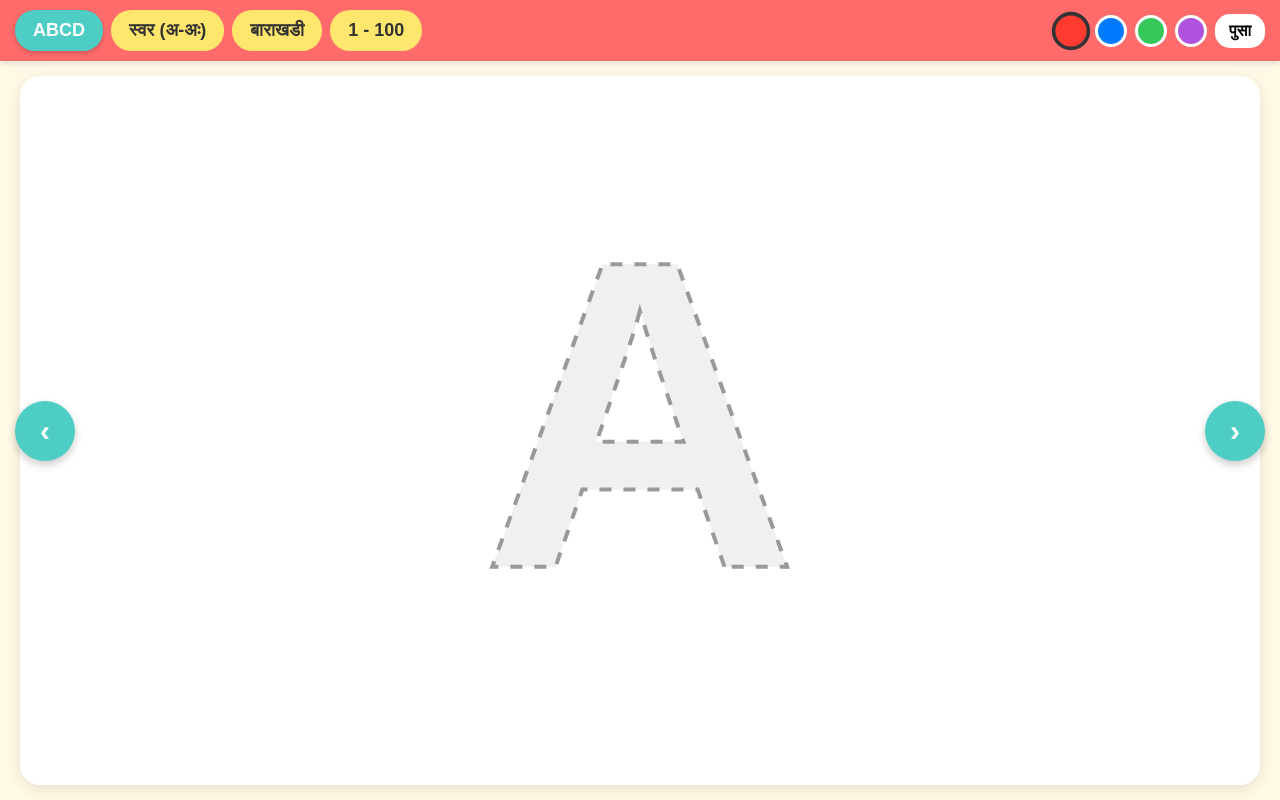
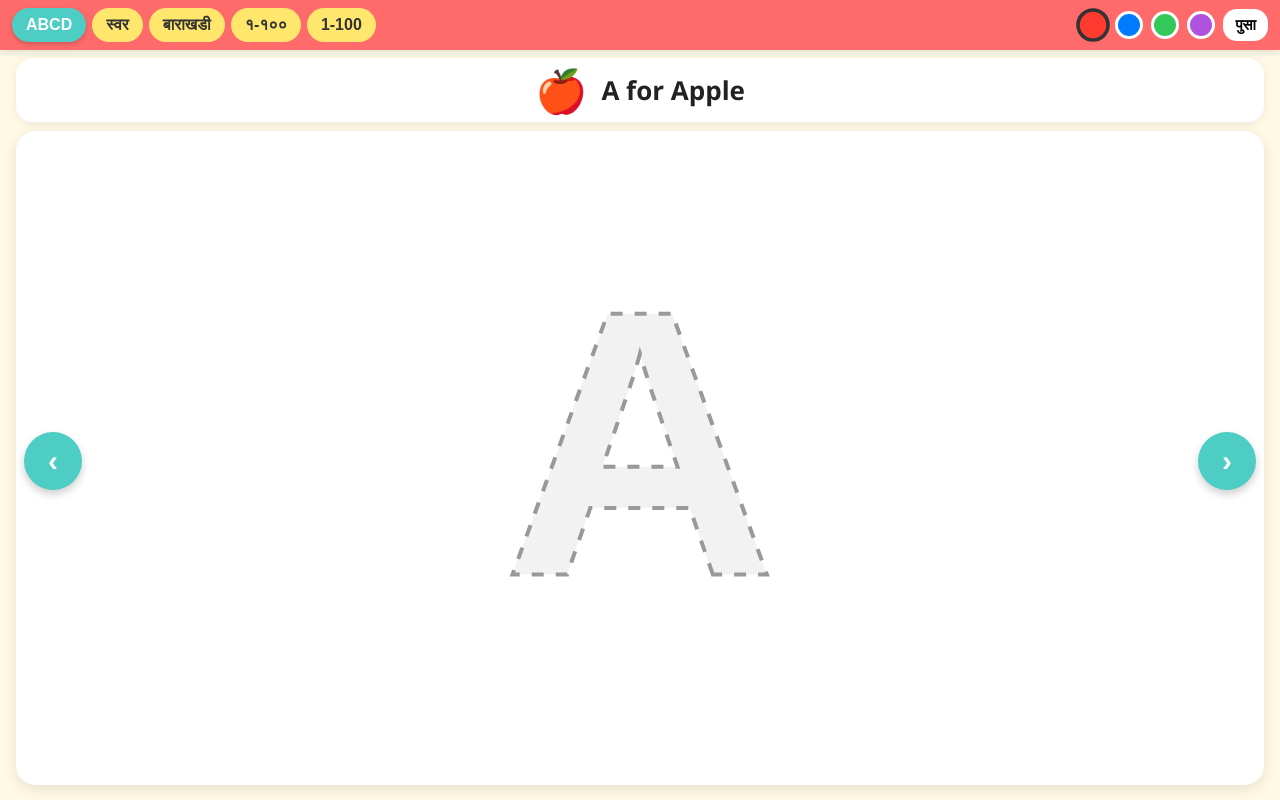
Before and after one commit to ogasiddha/kids_app, a plain HTML site: page index.html in a window 1280 px wide. Drawn offline with Linux system fonts and the light colour scheme.

Commit message:
Refactor styles and enhance functionality in index.html
Updated styles for header, tabs, buttons, and added an info banner. Adjusted padding, font sizes, and added new functionality for Marathi numbers.

```diff
--- a/index.html
+++ b/index.html
@@ -25,22 +25,25 @@
     }
     header {
       background: #FF6B6B;
-      padding: 10px 15px;
+      padding: 8px 12px;
       display: flex;
       justify-content: space-between;
       align-items: center;
       box-shadow: 0 3px 6px rgba(0,0,0,0.1);
+      flex-wrap: wrap;
+      gap: 6px;
     }
     .tabs {
       display: flex;
-      gap: 8px;
+      gap: 6px;
+      flex-wrap: wrap;
     }
     .tab-btn {
       background: #FFE66D;
       border: none;
-      padding: 10px 18px;
-      border-radius: 20px;
-      font-size: 18px;
+      padding: 8px 14px;
+      border-radius: 18px;
+      font-size: 16px;
       font-weight: bold;
       color: #333;
       cursor: pointer;
@@ -56,8 +59,8 @@
       align-items: center;
     }
     .color-dot {
-      width: 32px;
-      height: 32px;
+      width: 28px;
+      height: 28px;
       border-radius: 50%;
       border: 3px solid white;
       cursor: pointer;
@@ -69,9 +72,9 @@
     .action-btn {
       background: white;
       border: none;
-      padding: 8px 14px;
-      border-radius: 15px;
-      font-size: 16px;
+      padding: 7px 12px;
+      border-radius: 14px;
+      font-size: 15px;
       font-weight: bold;
       cursor: pointer;
     }
@@ -81,14 +84,14 @@
       padding: 6px;
       overflow-x: auto;
       white-space: nowrap;
-      gap: 6px;
+      touch-action: pan-x;
     }
     .consonant-btn {
       background: white;
       border: 2px solid #FF6B6B;
       border-radius: 10px;
-      padding: 5px 12px;
-      font-size: 18px;
+      padding: 5px 11px;
+      font-size: 17px;
       font-weight: bold;
       margin-right: 5px;
     }
@@ -96,12 +99,34 @@
       background: #FF6B6B;
       color: white;
     }
+    #info-banner {
+      background: #FFFFFF;
+      margin: 8px 16px 0;
+      padding: 8px 16px;
+      border-radius: 16px;
+      display: flex;
+      justify-content: center;
+      align-items: center;
+      gap: 14px;
+      box-shadow: 0 2px 8px rgba(0,0,0,0.08);
+      min-height: 64px;
+    }
+    #info-pic {
+      font-size: 42px;
+      line-height: 1;
+    }
+    #info-text {
+      font-size: 26px;
+      font-weight: bold;
+      color: #222;
+    }
     main {
       flex: 1;
       position: relative;
       display: flex;
       justify-content: center;
       align-items: center;
+      padding: 8px 16px 14px;
     }
     canvas {
       background: white;
@@ -115,8 +140,8 @@
       background: #4ECDC4;
       color: white;
       border: none;
-      width: 60px;
-      height: 60px;
+      width: 58px;
+      height: 58px;
       border-radius: 50%;
       font-size: 30px;
       font-weight: bold;
@@ -124,8 +149,8 @@
       cursor: pointer;
       z-index: 10;
     }
-    #prev-btn { left: 15px; }
-    #next-btn { right: 15px; }
+    #prev-btn { left: 24px; }
+    #next-btn { right: 24px; }
   </style>
 </head>
 <body>
@@ -133,9 +158,10 @@
 <header>
   <div class="tabs">
     <button class="tab-btn active" onclick="setMode('abcd', this)">ABCD</button>
-    <button class="tab-btn" onclick="setMode('swar', this)">स्वर (अ-अः)</button>
+    <button class="tab-btn" onclick="setMode('swar', this)">स्वर</button>
     <button class="tab-btn" onclick="setMode('barakhadi', this)">बाराखडी</button>
-    <button class="tab-btn" onclick="setMode('numbers', this)">1 - 100</button>
+    <button class="tab-btn" onclick="setMode('marathi_num', this)">१-१००</button>
+    <button class="tab-btn" onclick="setMode('eng_num', this)">1-100</button>
   </div>
   <div class="tools">
     <div class="color-dot selected" style="background: #FF3B30;" onclick="setColor('#FF3B30', this)"></div>
@@ -148,6 +174,11 @@
 
 <div id="barakhadi-bar"></div>
 
+<div id="info-banner" onclick="speakCurrent()">
+  <span id="info-pic">🍎</span>
+  <span id="info-text">A for Apple</span>
+</div>
+
 <main>
   <button id="prev-btn" class="nav-btn" onclick="prevItem()">&#8249;</button>
   <canvas id="board"></canvas>
@@ -158,20 +189,121 @@
   const canvas = document.getElementById('board');
   const ctx = canvas.getContext('2d');
 
-  const abcdList = "ABCDEFGHIJKLMNOPQRSTUVWXYZ".split("");
-  const swarList = ["अ", "आ", "इ", "ई", "उ", "ऊ", "ऋ", "ए", "ऐ", "ओ", "औ", "अं", "अः"];
-  const vyanjanList = ["क","ख","ग","घ","च","छ","ज","झ","ट","ठ","ड","ढ","ण","त","थ","द","ध","न","प","फ","ब","भ","म","य","र","ल","व","श","ष","स","ह","ळ","क्ष","ज्ञ"];
+  const abcdData = [
+    { char: 'A', word: 'Apple', pic: '🍎', speech: 'A for Apple' },
+    { char: 'B', word: 'Ball', pic: '⚽', speech: 'B for Ball' },
+    { char: 'C', word: 'Cat', pic: '🐱', speech: 'C for Cat' },
+    { char: 'D', word: 'Dog', pic: '🐶', speech: 'D for Dog' },
+    { char: 'E', word: 'Elephant', pic: '🐘', speech: 'E for Elephant' },
+    { char: 'F', word: 'Fish', pic: '🐟', speech: 'F for Fish' },
+    { char: 'G', word: 'Grapes', pic: '🍇', speech: 'G for Grapes' },
+    { char: 'H', word: 'Hen', pic: '🐔', speech: 'H for Hen' },
+    { char: 'I', word: 'Ice cream', pic: '🍨', speech: 'I for Ice cream' },
+    { char: 'J', word: 'Joker', pic: '🃏', speech: 'J for Joker' },
+    { char: 'K', word: 'Kite', pic: '🪁', speech: 'K for Kite' },
+    { char: 'L', word: 'Lion', pic: '🦁', speech: 'L for Lion' },
+    { char: 'M', word: 'Mango', pic: '🥭', speech: 'M for Mango' },
+    { char: 'N', word: 'Nest', pic: '🪺', speech: 'N for Nest' },
+    { char: 'O', word: 'Orange', pic: '🍊', speech: 'O for Orange' },
+    { char: 'P', word: 'Parrot', pic: '🦜', speech: 'P for Parrot' },
+    { char: 'Q', word: 'Queen', pic: '👑', speech: 'Q for Queen' },
+    { char: 'R', word: 'Rabbit', pic: '🐰', speech: 'R for Rabbit' },
+    { char: 'S', word: 'Sun', pic: '☀️', speech: 'S for Sun' },
+    { char: 'T', word: 'Tiger', pic: '🐯', speech: 'T for Tiger' },
+    { char: 'U', word: 'Umbrella', pic: '☂️', speech: 'U for Umbrella' },
+    { char: 'V', word: 'Van', pic: '🚐', speech: 'V for Van' },
+    { char: 'W', word: 'Watch', pic: '⌚', speech: 'W for Watch' },
+    { char: 'X', word: 'Xylophone', pic: '🎹', speech: 'X for Xylophone' },
+    { char: 'Y', word: 'Yak', pic: '🐂', speech: 'Y for Yak' },
+    { char: 'Z', word: 'Zebra', pic: '🦓', speech: 'Z for Zebra' }
+  ];
+
+  const swarData = [
+    { char: 'अ', word: 'अननस', pic: '🍍', speech: 'अ अननस' },
+    { char: 'आ', word: 'आई', pic: '👩', speech: 'आ आई' },
+    { char: 'इ', word: 'इमारत', pic: '🏢', speech: 'इ इमारत' },
+    { char: 'ई', word: 'ईडलिंबू', pic: '🍋', speech: 'ई ईडलिंबू' },
+    { char: 'उ', word: 'उंट', pic: '🐪', speech: 'उ उंट' },
+    { char: 'ऊ', word: 'ऊस', pic: '🎋', speech: 'ऊ ऊस' },
+    { char: 'ऋ', word: 'ऋषी', pic: '🧘', speech: 'ऋ ऋषी' },
+    { char: 'ए', word: 'एडका', pic: '🐐', speech: 'ए एडका' },
+    { char: 'ऐ', word: 'ऐरण', pic: '🔨', speech: 'ऐ ऐरण' },
+    { char: 'ओ', word: 'ओठा', pic: '👄', speech: 'ओ ओठा' },
+    { char: 'औ', word: 'औषध', pic: '💊', speech: 'औ औषध' },
+    { char: 'अं', word: 'अंगठी', pic: '💍', speech: 'अं अंगठी' },
+    { char: 'अः', word: 'अः', pic: '✨', speech: 'अः' }
+  ];
+
+  const vyanjanPics = {
+    'क': ['कमळ', '🪷'], 'ख': ['खडू', '🖍️'], 'ग': ['गणपती', '🐘'], 'घ': ['घर', '🏠'],
+    'च': ['चमचा', '🥄'], 'छ': ['छत्री', '☂️'], 'ज': ['जहाज', '🚢'], 'झ': ['झेंडा', '🚩'],
+    'ट': ['टोपली', '🧺'], 'ठ': ['ठसा', '👣'], 'ड': ['डमरू', '🥁'], 'ढ': ['ढग', '☁️'],
+    'ण': ['बाण', '🏹'], 'त': ['तलवार', '⚔️'], 'थ': ['थवा', '🐦'], 'द': ['दप्तर', '🎒'],
+    'ध': ['धनुष्य', '🏹'], 'न': ['नळ', '🚰'], 'प': ['पतंग', '🪁'], 'फ': ['फणस', '🍈'],
+    'ब': ['बदक', '🦆'], 'भ': ['भोपळा', '🎃'], 'म': ['मगर', '🐊'], 'य': ['यज्ञ', '🔥'],
+    'र': ['रथ', ' chariot'.trim()], 'ल': ['लसूण', '🧄'], 'व': ['वडा', '🍩'], 'श': ['शंख', '🐚'],
+    'ष': ['षटकोन', ' Hex'.trim()], 'स': ['ससा', '🐇'], 'ह': ['हत्ती', '🐘'], 'ळ': ['बाळ', '👶'],
+    'क्ष': ['क्षत्रिय', '🛡️'], 'ज्ञ': ['ज्ञान', '📚']
+  };
+
+  const vyanjanList = Object.keys(vyanjanPics);
   const matras = ["", "ा", "ि", "ी", "ु", "ू", "े", "ै", "ो", "ौ", "ं", "ः"];
-  const numbersList = Array.from({length: 100}, (_, i) => (i + 1).toString());
+
+  function toMarathiDigits(numStr) {
+    const map = {'0':'०','1':'१','2':'२','3':'३','4':'४','5':'५','6':'६','7':'७','8':'८','9':'९'};
+    return numStr.split('').map(ch => map[ch] || ch).join('');
+  }
+
+  function getNumberPics(n) {
+    const numEmojis = ['⭐', '🎈', '🍬', '🧸', '🌟', '🍓', '🏀', '🌸', '🦋', '🚂'];
+    const showCount = Math.min(n, 5);
+    return numEmojis[n % numEmojis.length].repeat(showCount);
+  }
+
+  const marathiNumData = Array.from({length: 100}, (_, i) => {
+    const n = i + 1;
+    const mDigit = toMarathiDigits(String(n));
+    return {
+      char: mDigit,
+      word: `अंक ${mDigit}`,
+      pic: getNumberPics(n),
+      speech: mDigit,
+      lang: 'mr-IN'
+    };
+  });
+
+  const engNumData = Array.from({length: 100}, (_, i) => {
+    const n = i + 1;
+    return {
+      char: String(n),
+      word: `Number ${n}`,
+      pic: getNumberPics(n),
+      speech: String(n),
+      lang: 'en-IN'
+    };
+  });
+
+  function buildBarakhadiList(consonant) {
+    const [word, pic] = vyanjanPics[consonant] || [consonant, '✏️'];
+    return matras.map(m => {
+      const ch = consonant + m;
+      return {
+        char: ch,
+        word: `${ch} (${word})`,
+        pic: pic,
+        speech: ch,
+        lang: 'mr-IN'
+      };
+    });
+  }
 
   let currentMode = 'abcd';
   let currentConsonant = 'क';
-  let currentList = abcdList;
+  let currentList = abcdData;
   let currentIndex = 0;
   let strokeColor = '#FF3B30';
   let isDrawing = false;
 
-  // बाराखडी बटणे तयार करणे
   const barakhadiBar = document.getElementById('barakhadi-bar');
   vyanjanList.forEach((v, idx) => {
     const btn = document.createElement('button');
@@ -181,7 +313,7 @@
       document.querySelectorAll('.consonant-btn').forEach(b => b.classList.remove('active'));
       btn.classList.add('active');
       currentConsonant = v;
-      currentList = matras.map(m => v + m);
+      currentList = buildBarakhadiList(v);
       currentIndex = 0;
       loadChar();
     };
@@ -190,8 +322,8 @@
 
   function resizeCanvas() {
     const main = document.querySelector('main');
-    canvas.width = main.clientWidth - 40;
-    canvas.height = main.clientHeight - 30;
+    canvas.width = Math.max(200, main.clientWidth - 32);
+    canvas.height = Math.max(200, main.clientHeight - 24);
     drawGuide();
   }
   window.addEventListener('resize', resizeCanvas);
@@ -203,13 +335,14 @@
     currentIndex = 0;
 
     if (mode === 'barakhadi') {
-      barakhadiBar.style.display = 'flex';
-      currentList = matras.map(m => currentConsonant + m);
+      barakhadiBar.style.display = 'block';
+      currentList = buildBarakhadiList(currentConsonant);
     } else {
       barakhadiBar.style.display = 'none';
-      if (mode === 'abcd') currentList = abcdList;
-      if (mode === 'swar') currentList = swarList;
-      if (mode === 'numbers') currentList = numbersList;
+      if (mode === 'abcd') currentList = abcdData;
+      if (mode === 'swar') currentList = swarData;
+      if (mode === 'marathi_num') currentList = marathiNumData;
+      if (mode === 'eng_num') currentList = engNumData;
     }
     resizeCanvas();
     loadChar();
@@ -221,46 +354,61 @@
     strokeColor = color;
   }
 
+  function updateBanner() {
+    const item = currentList[currentIndex];
+    document.getElementById('info-pic').innerText = item.pic;
+    if (currentMode === 'abcd') {
+      document.getElementById('info-text').innerText = `${item.char} for ${item.word}`;
+    } else {
+      document.getElementById('info-text').innerText = item.word;
+    }
+  }
+
   function drawGuide() {
     ctx.clearRect(0, 0, canvas.width, canvas.height);
-    const text = currentList[currentIndex];
-    const fontSize = Math.min(canvas.width, canvas.height) * 0.62;
+    const item = currentList[currentIndex];
+    const fontSize = Math.min(canvas.width, canvas.height) * 0.58;
 
     ctx.save();
     ctx.font = `bold ${fontSize}px sans-serif`;
     ctx.textAlign = 'center';
     ctx.textBaseline = 'middle';
 
-    // फिकट रंगाचा बेस
-    ctx.fillStyle = '#F0F0F0';
-    ctx.fillText(text, canvas.width / 2, canvas.height / 2 + 15);
+    ctx.fillStyle = '#F2F2F2';
+    ctx.fillText(item.char, canvas.width / 2, canvas.height / 2 + 12);
 
-    // गिरवण्यासाठी तुटक रेषा (Dotted outline)
     ctx.strokeStyle = '#999999';
     ctx.lineWidth = 4;
     ctx.setLineDash([12, 12]);
-    ctx.strokeText(text, canvas.width / 2, canvas.height / 2 + 15);
+    ctx.strokeText(item.char, canvas.width / 2, canvas.height / 2 + 12);
     ctx.restore();
   }
 
-  // आपोआप आवाज येण्यासाठी फंक्शन
   function speakCurrent() {
     if (!('speechSynthesis' in window)) return;
     window.speechSynthesis.cancel();
 
-    const text = currentList[currentIndex];
-    const utterance = new SpeechSynthesisUtterance(text);
+    const item = currentList[currentIndex];
+    let textToSpeak = item.speech;
+    let lang = 'mr-IN';
 
-    if (currentMode === 'abcd' || currentMode === 'numbers') {
-      utterance.lang = 'en-IN';
+    if (currentMode === 'abcd') {
+      textToSpeak = `${item.char} for ${item.word}`;
+      lang = 'en-IN';
+    } else if (currentMode === 'eng_num') {
+      lang = 'en-IN';
     } else {
-      utterance.lang = 'mr-IN';
+      lang = 'mr-IN';
     }
+
+    const utterance = new SpeechSynthesisUtterance(textToSpeak);
+    utterance.lang = lang;
     utterance.rate = 0.85;
     window.speechSynthesis.speak(utterance);
   }
 
   function loadChar() {
+    updateBanner();
     drawGuide();
     speakCurrent();
   }
@@ -279,7 +427,6 @@
     loadChar();
   }
 
-  // बोटाने आणि Apple Pencil ने गिरवण्यासाठी टच इव्हेंट्स
   function getPos(e) {
     const rect = canvas.getBoundingClientRect();
     const clientX = e.touches ? e.touches[0].clientX : e.clientX;
@@ -323,9 +470,9 @@
   canvas.addEventListener('touchmove', moveDraw, {passive: false});
   window.addEventListener('touchend', endDraw);
 
-  // सुरुवातीला लोड करणे
+  updateBanner();
   resizeCanvas();
-  // iPad वर पहिला आवाज अनलॉक करण्यासाठी स्क्रीनवर पहिल्या टचला उच्चार सुरू होईल
+
   document.body.addEventListener('touchstart', function initSpeech() {
     speakCurrent();
     document.body.removeEventListener('touchstart', initSpeech);
```
